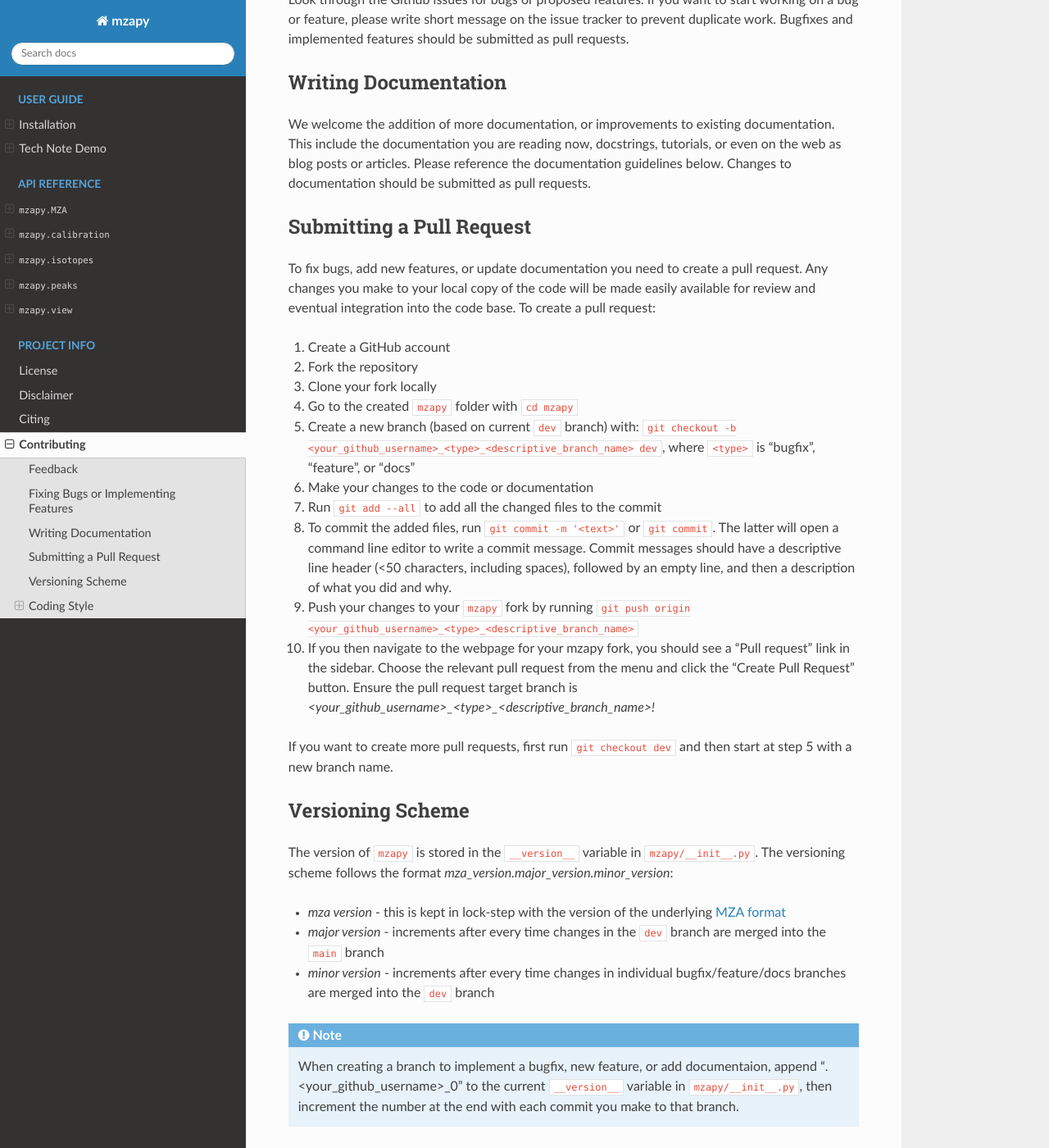
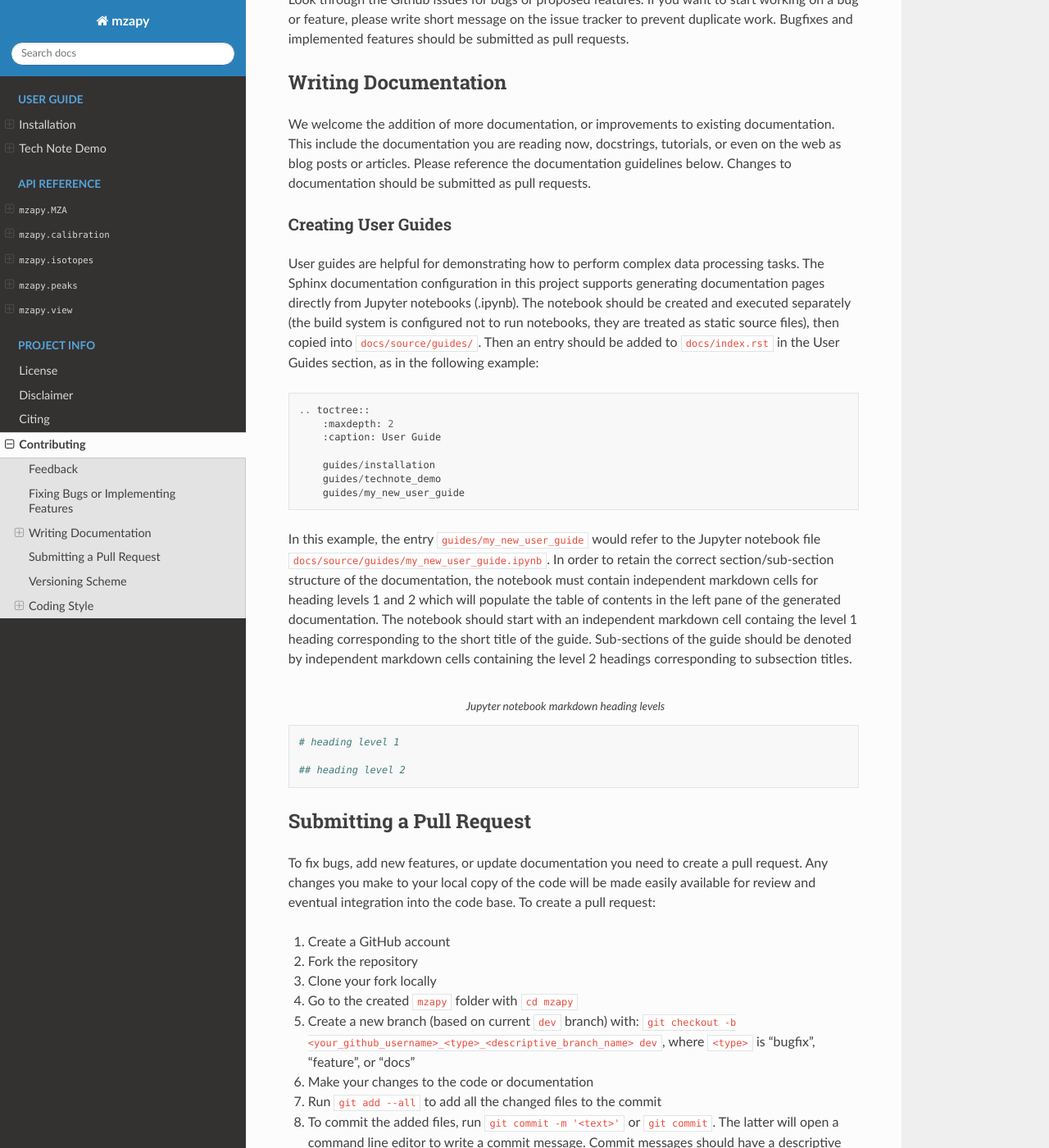
Before and after one commit to PNNL-m-q/mzapy, a Sphinx documentation site: the page built from docs/source/project_info/contributing.rst, in a window 1280 px wide and 1400 px high, scrolled down 764 px. Shown: the whole window at 82% size. Built offline with Sphinx 7.4.7 and the Read the Docs theme 2.0.0, drawn with Linux system fonts in a browser that asks for light colours.

Commit message:
added a section contributing.rst about adding user guides as jupyter notebooks to the documentation

```diff
--- a/docs/source/project_info/contributing.rst
+++ b/docs/source/project_info/contributing.rst
@@ -40,6 +40,40 @@
 This include the documentation you are reading now, docstrings, tutorials, or even on the web as blog posts or articles.
 Please reference the documentation guidelines below.
 Changes to documentation should be submitted as pull requests.
+
+
+Creating User Guides
+**********************************************
+User guides are helpful for demonstrating how to perform complex data processing tasks. The Sphinx documentation
+configuration in this project supports generating documentation pages directly from Jupyter notebooks (.ipynb).
+The notebook should be created and executed separately (the build system is configured not to run notebooks,
+they are treated as static source files), then copied into ``docs/source/guides/``. Then an entry should be added to
+``docs/index.rst`` in the User Guides section, as in the following example:
+
+.. code-block::
+
+    .. toctree::
+        :maxdepth: 2
+        :caption: User Guide
+
+        guides/installation
+        guides/technote_demo
+        guides/my_new_user_guide
+
+
+In this example, the entry ``guides/my_new_user_guide`` would refer to the Jupyter notebook file
+``docs/source/guides/my_new_user_guide.ipynb``. In order to retain the correct section/sub-section structure of
+the documentation, the notebook must contain independent markdown cells for heading levels 1 and 2 which will populate
+the table of contents in the left pane of the generated documentation. The notebook should start with an independent markdown cell
+containg the level 1 heading corresponding to the short title of the guide. Sub-sections of the guide should be denoted by independent
+markdown cells containing the level 2 headings corresponding to subsection titles.
+
+.. code-block::
+    :caption: Jupyter notebook markdown heading levels
+
+    # heading level 1
+
+    ## heading level 2
 
 
 Submitting a Pull Request
--- a/mzapy/__init__.py
+++ b/mzapy/__init__.py
@@ -10,7 +10,7 @@
 
 # mza_version.major_version.minor_version
 # mza_version is kept in lockstep with release of MZA format
-__version__ = '1.4.1.dylanhross_0'
+__version__ = '1.4.1.dylanhross_1'
 
 
 import queue
```
Also changed, not shown: docs/source/guides/technote_demo.ipynb.
